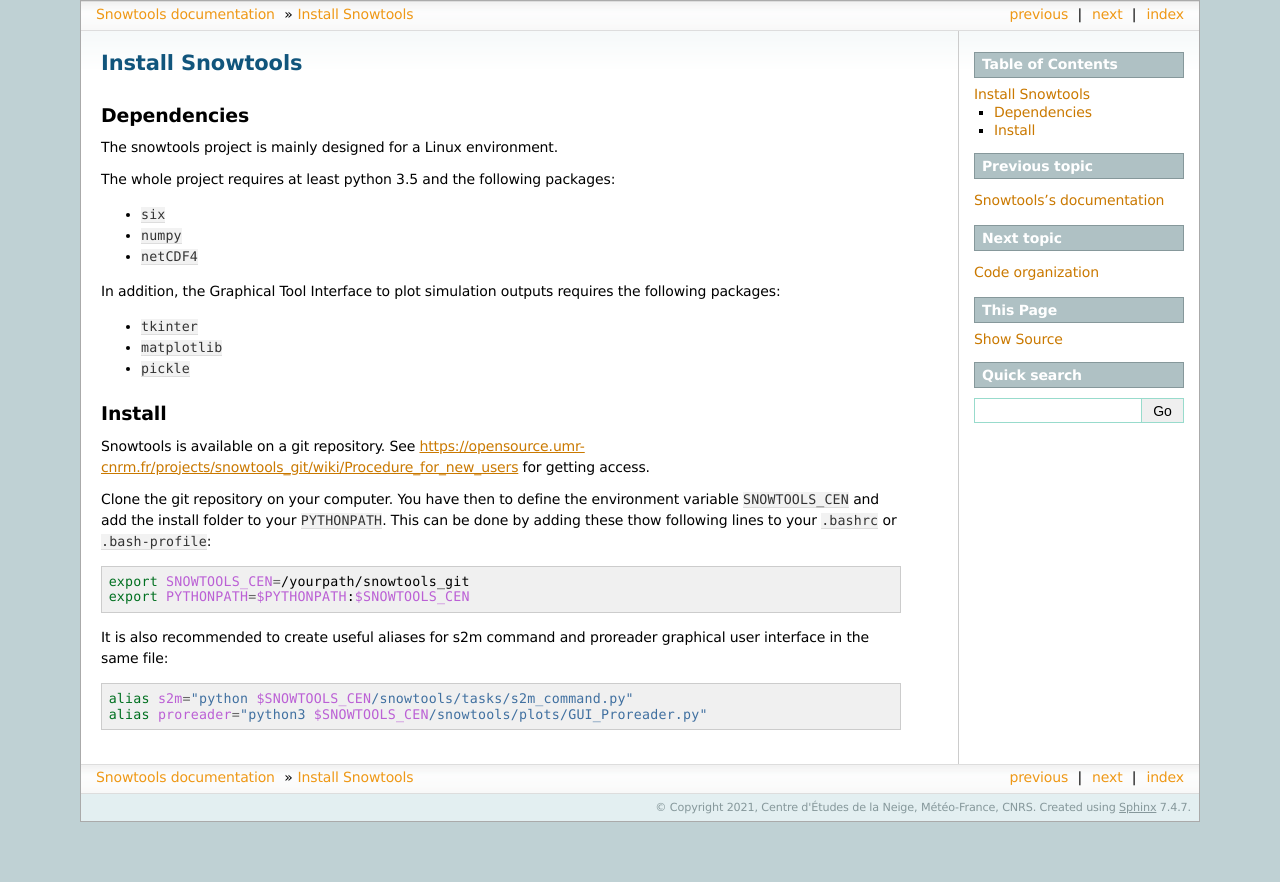
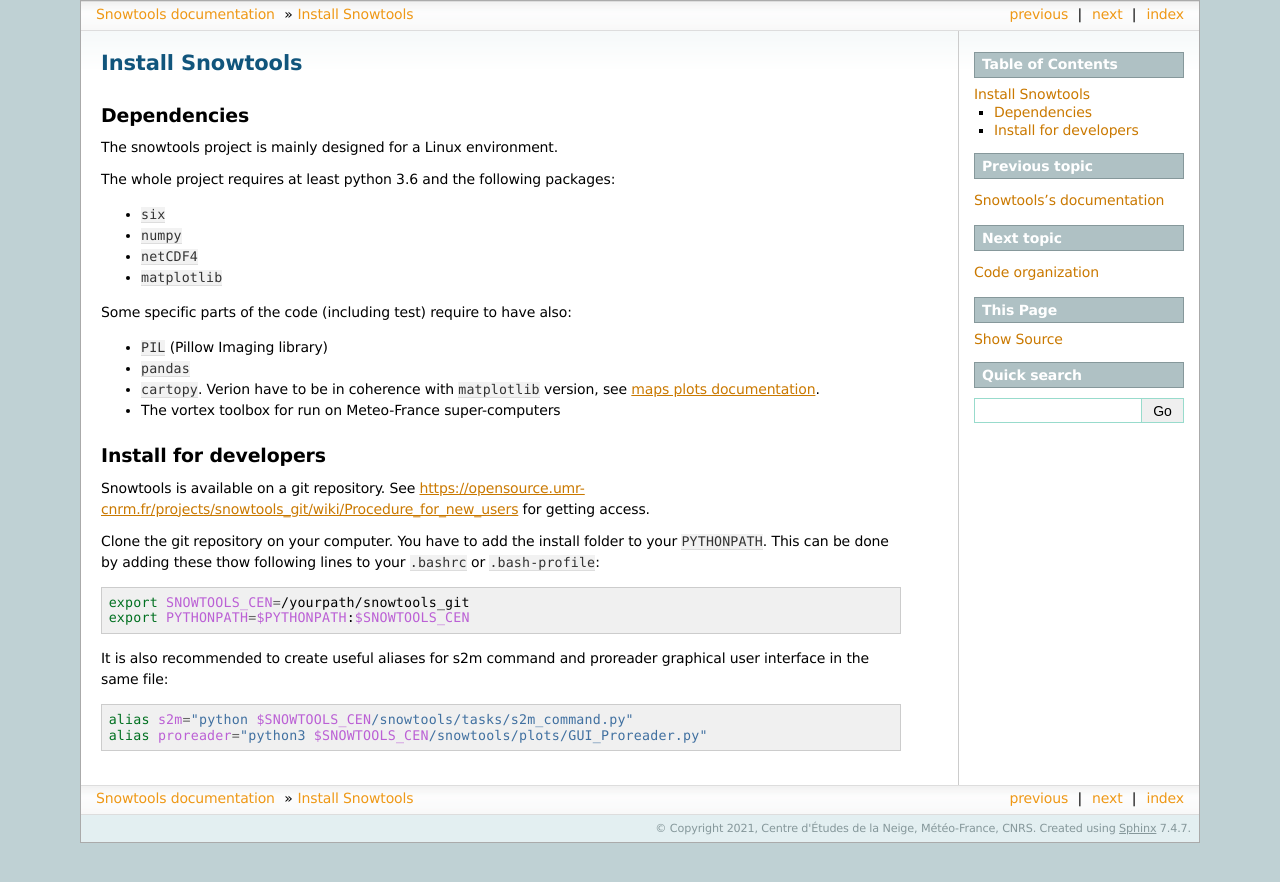
Before and after one commit to UMR-CNRM/snowtools, a Sphinx documentation site: the page built from doc/source/misc/install.rst, in a window 1280 px wide. Shown: the top 882 px of the page. Built offline with Sphinx 7.4.7, drawn with Linux system fonts in a browser that asks for light colours; formulas are drawn with MathJax 3.

Commit message:
Minor precisions on documentation

```diff
--- a/doc/source/code/plots-maps.rst
+++ b/doc/source/code/plots-maps.rst
@@ -1,3 +1,4 @@
+.. _plots-maps:
 
 Map plotting tools
 ==================
--- a/doc/source/misc/contribute.rst
+++ b/doc/source/misc/contribute.rst
@@ -25,7 +25,7 @@
 Shebangs
 ^^^^^^^^
 
-If you are writing a script that can be executed, please add the following shebang. Note that you should not point to ``python`` as it may not be defined on all platforms, hence you have to point to ``pyhton3`` (or ``python2`` if absolutely needed).
+If you are writing a script that can be executed, please add the following shebang. Note that you should not point to ``python`` as it may not be defined on all platforms, hence you have to point to ``pyhton3``.
 
 .. code-block:: python
 
--- a/doc/source/misc/install.rst
+++ b/doc/source/misc/install.rst
@@ -8,24 +8,27 @@
 
 The snowtools project is mainly designed for a Linux environment.
 
-The whole project requires at least python 3.5 and the following packages:
+The whole project requires at least python 3.6 and the following packages:
 
 * ``six``
 * ``numpy``
 * ``netCDF4``
+* ``matplotlib``
 
-In addition, the Graphical Tool Interface to plot simulation outputs requires the following packages:
+Some specific parts of the code (including test) require to have also:
 
-* ``tkinter``
-* ``matplotlib``
-* ``pickle``
+* ``PIL`` (Pillow Imaging library)
+* ``pandas``
+* ``cartopy``. Verion have to be in coherence with ``matplotlib`` version, see :ref:`maps plots documentation <plots-maps>`.
+* The vortex toolbox for run on Meteo-France super-computers
 
-Install
--------
+
+Install for developers
+----------------------
 
 Snowtools is available on a git repository. See https://opensource.umr-cnrm.fr/projects/snowtools_git/wiki/Procedure_for_new_users for getting access.
 
-Clone the git repository on your computer. You have then to define the environment variable ``SNOWTOOLS_CEN`` and add the install folder to your ``PYTHONPATH``. This can be done by adding these thow following lines to your ``.bashrc`` or ``.bash-profile``:
+Clone the git repository on your computer. You have to add the install folder to your ``PYTHONPATH``. This can be done by adding these thow following lines to your ``.bashrc`` or ``.bash-profile``:
 
 .. code-block:: bash
 
```
Also changed, not shown: doc/source/misc/test.rst (+9 -1 lines).
